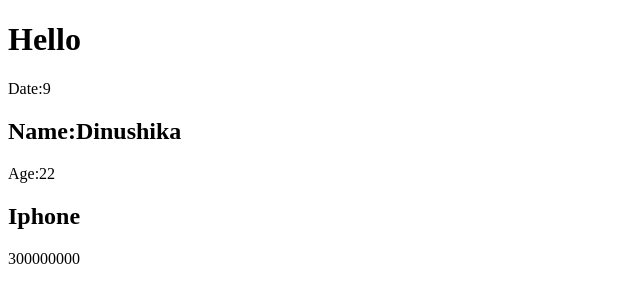
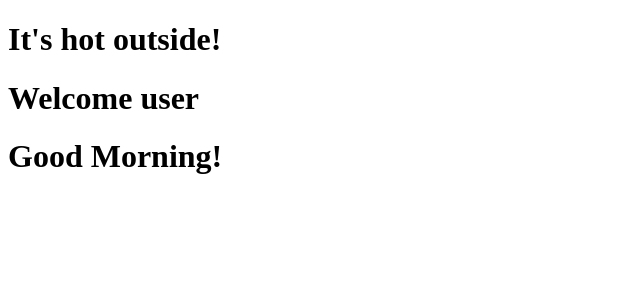
Before and after one commit to DNishadini/React_Monster, a React (Vite) app: page / in a window 1280 px wide. Shown: the top 302 px of the page, without its empty margins (0-640 px from the left). Built offline with nearby package versions, Linux system fonts and the light colour scheme.

Commit message:
Conditional rendering

```diff
--- a/src/App.jsx
+++ b/src/App.jsx
@@ -1,15 +1,13 @@
-import Greet from "./components/Greet";
-
-import Person from "./components/Person";
-import Product from "./components/Product";
-import UserList from "./components/UserList";
+import Weather from "./components/Weather";
+import UserStatus from "./components/UserStatus";
+import Greeting from "./components/Greeting";
 
 const App = () => {
   return (
     <div>
-      <Greet />
-      <Person name="Dinushika" age={22} />
-      <Product name="Iphone" price={300000000} />
+      <Weather temp={26} />
+      <UserStatus loggedIn={true} isAdmin={false} />
+      <Greeting timeOfDay="morning" />
     </div>
   );
 };
--- /dev/null
+++ b/src/components/Greeting.jsx
@@ -0,0 +1,11 @@
+import React from "react";
+
+function Greeting(props) {
+  return props.timeOfDay === "morning" ? (
+    <h1>Good Morning!</h1>
+  ) : (
+    <h1>Good Evening!</h1>
+  );
+}
+
+export default Greeting;
--- /dev/null
+++ b/src/components/UserStatus.jsx
@@ -0,0 +1,11 @@
+import React from "react";
+
+function UserStatus(props) {
+  if (props.loggedIn && props.isAdmin) {
+    return <h1>Welcome Admin</h1>;
+  } else {
+    return <h1>Welcome user</h1>;
+  }
+}
+
+export default UserStatus;
--- /dev/null
+++ b/src/components/Weather.jsx
@@ -0,0 +1,13 @@
+import React from "react";
+
+function Weather({ temp }) {
+  if (temp < 15) {
+    return <h1>It's cold outside!</h1>;
+  } else if (temp >= 15 && temp <= 25) {
+    return <h1>It's nice outside!</h1>;
+  } else {
+    return <h1>It's hot outside!</h1>;
+  }
+}
+
+export default Weather;
```
